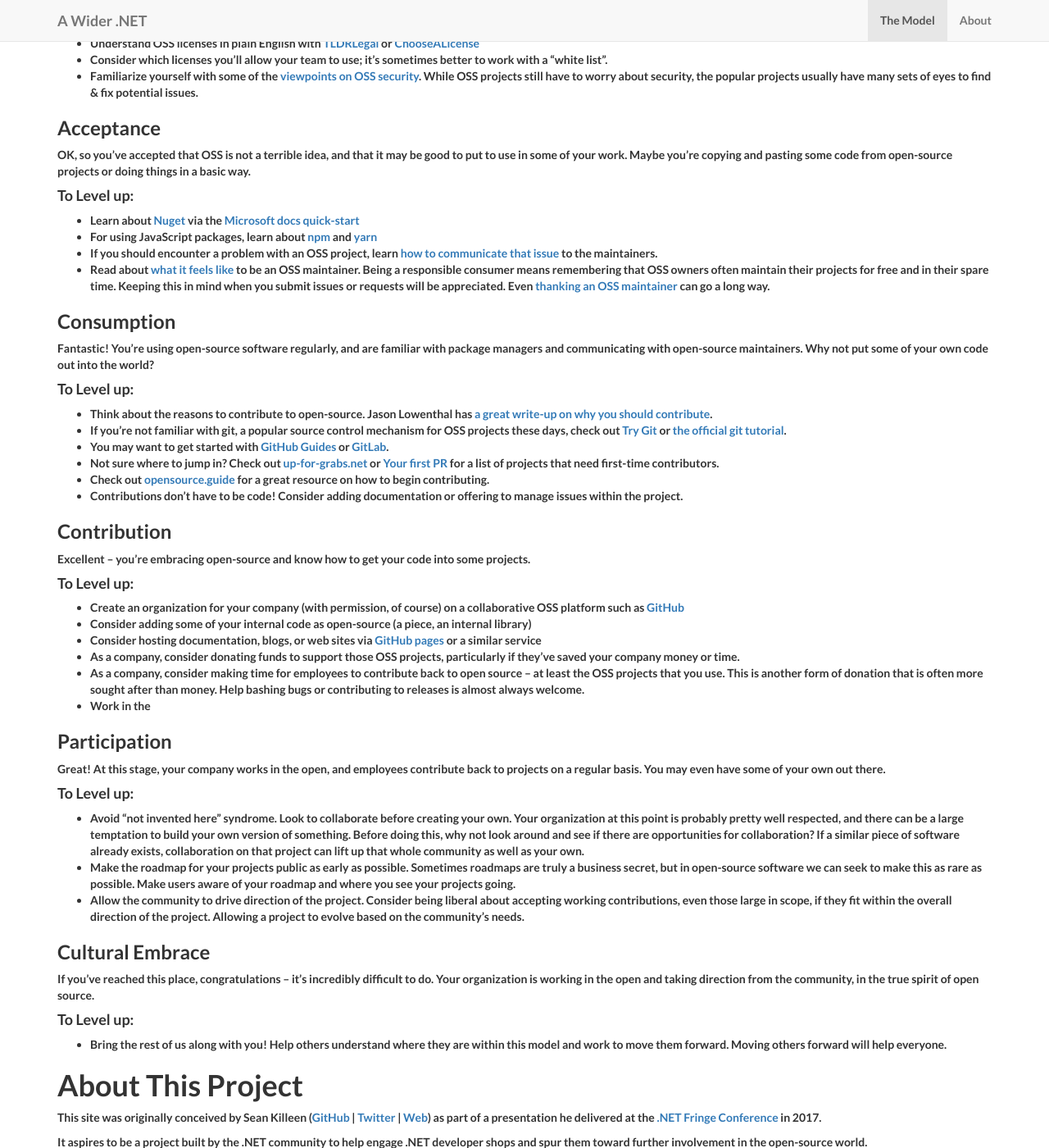
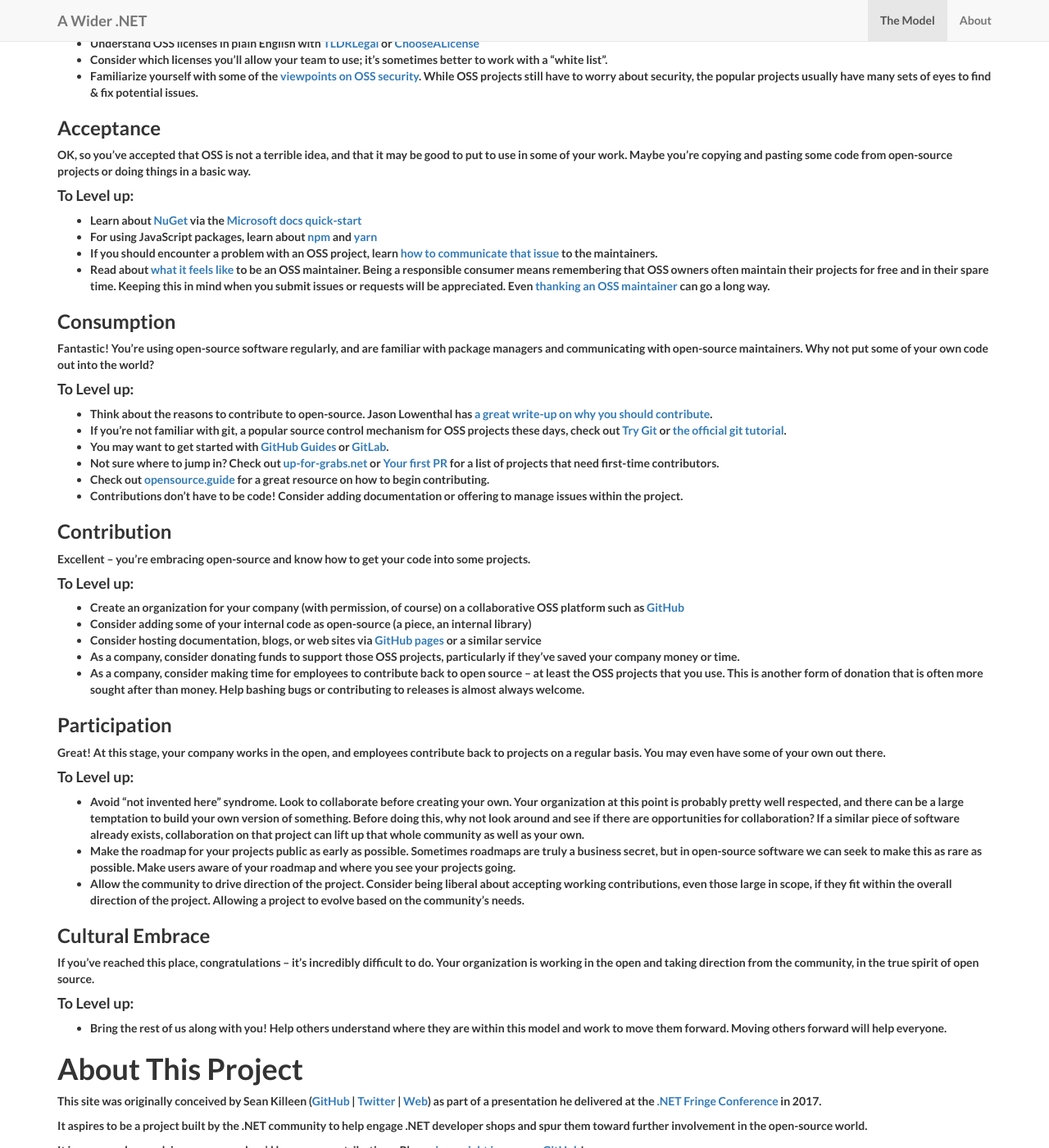
Before and after one commit to AWiderDotNET/AWiderDotNet.github.io, a Jekyll site: the page built from index.md, in a window 1280 px wide and 1400 px high, scrolled down 1300 px. Shown: the whole window at 82% size. Built offline with Jekyll 4.4.1, drawn with Linux system fonts in a browser that asks for light colours.

Commit message:
Small edits

```diff
--- a/index.md
+++ b/index.md
@@ -40,7 +40,7 @@ OK, so you've accepted that OSS is not a terrible idea, and that it may be good
 
 #### To Level up:
 
-* Learn about [Nuget](http://nuget.org) via the [Microsoft docs quick-start](https://docs.microsoft.com/en-us/nuget/quickstart/use-a-package)
+* Learn about [NuGet](http://nuget.org) via the [Microsoft docs quick-start](https://docs.microsoft.com/en-us/nuget/quickstart/use-a-package)
 * For using JavaScript packages, learn about [npm](https://docs.npmjs.com/) and [yarn](https://yarnpkg.com/en/docs/getting-started)
 * If you should encounter a problem with an OSS project, learn [how to communicate that issue](https://opensource.guide/how-to-contribute/#opening-an-issue) to the maintainers.
 * Read about [what it feels like](https://nolanlawson.com/2017/03/05/what-it-feels-like-to-be-an-open-source-maintainer/) to be an OSS maintainer. Being a responsible consumer means remembering that OSS owners often maintain their projects for free and in their spare time. Keeping this in mind when you submit issues or requests will be appreciated. Even [thanking an OSS maintainer](http://loamstudios.com/founders-journey/thank-an-oss-maintainer.html) can go a long way.
@@ -67,7 +67,6 @@ Excellent -- you're embracing open-source and know how to get your code into som
 * Consider hosting documentation, blogs, or web sites via [GitHub pages](http://pages.github.com) or a similar service
 * As a company, consider donating funds to support those OSS projects, particularly if they've saved your company money or time.
 * As a company, consider making time for employees to contribute back to open source -- at least the OSS projects that you use. This is another form of donation that is often more sought after than money. Help bashing bugs or contributing to releases is almost always welcome.
-* Work in the
 
 ### Participation
 Great! At this stage, your company works in the open, and employees contribute back to projects on a regular basis. You may even have some of your own out there.
```
Also changed, not shown: README.md.
